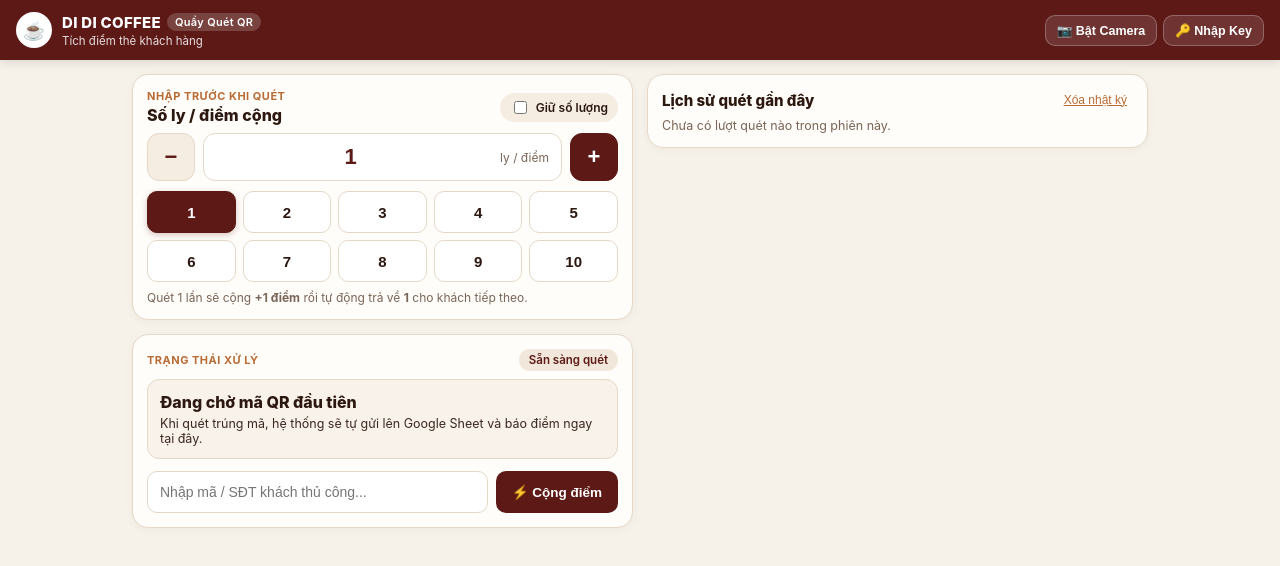
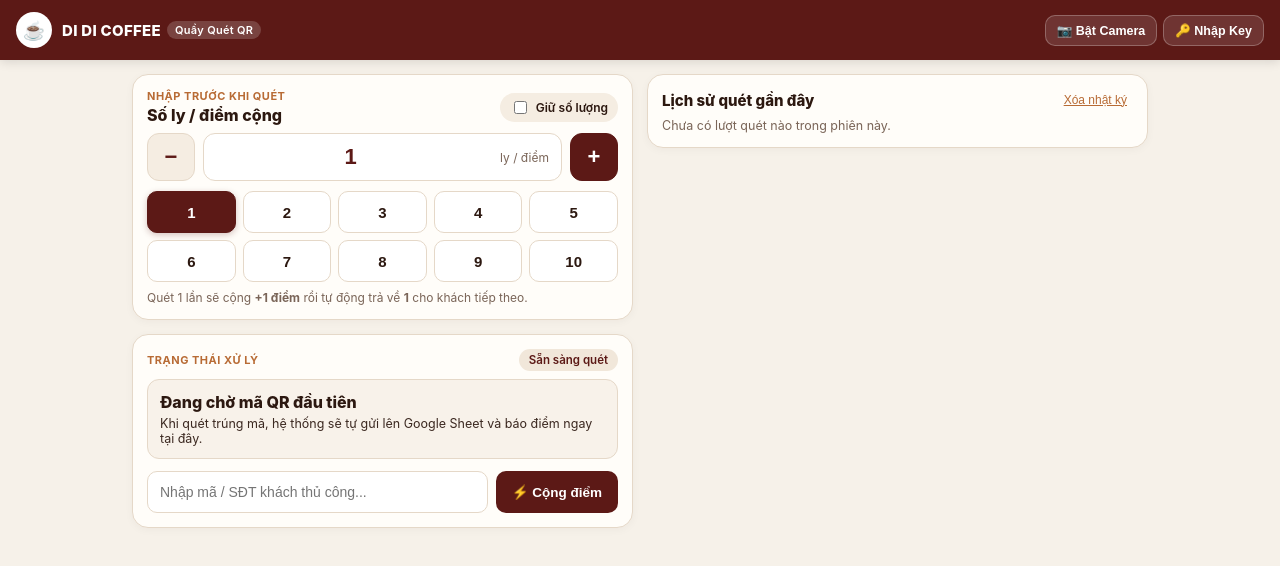
Before and after one commit to quanduy1992/didi-coffee, a plain HTML site: page quet-diem.html in a window 1280 px wide. Drawn offline with Linux system fonts and the light colour scheme.

Commit message:
Update quet-diem.html

```diff
--- a/quet-diem.html
+++ b/quet-diem.html
@@ -57,7 +57,6 @@
       background: rgba(255,255,255,0.18);
       font-size: 11px; padding: 2px 8px; border-radius: 999px; font-weight: 600;
     }
-    .brand-sub { font-size: 11.5px; opacity: 0.85; margin-top: 2px; }
     .top-actions { display: flex; gap: 6px; flex-shrink: 0; }
     .btn-top {
       border: 1px solid rgba(255,255,255,0.25);
@@ -206,7 +205,6 @@
       <div class="brand-icon">☕</div>
       <div>
         <div class="brand-title">DI DI COFFEE <span class="badge">Quầy Quét QR</span></div>
-        <div class="brand-sub">Tích điểm thẻ khách hàng</div>
       </div>
     </div>
     <div class="top-actions">
```
